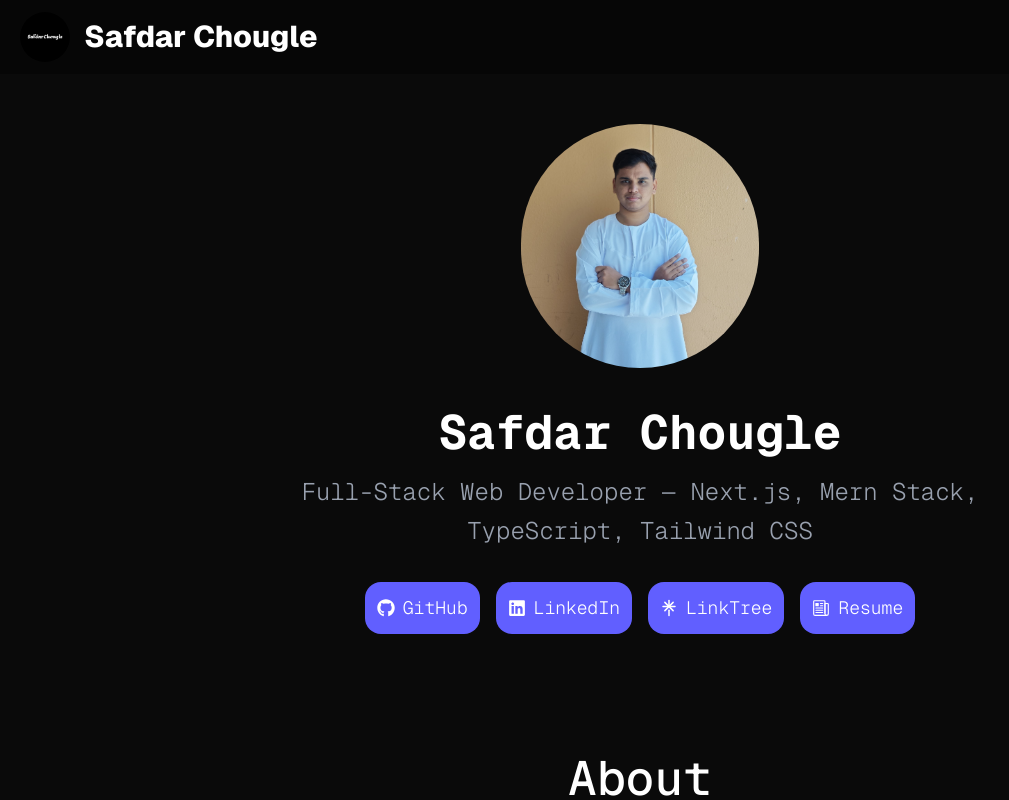
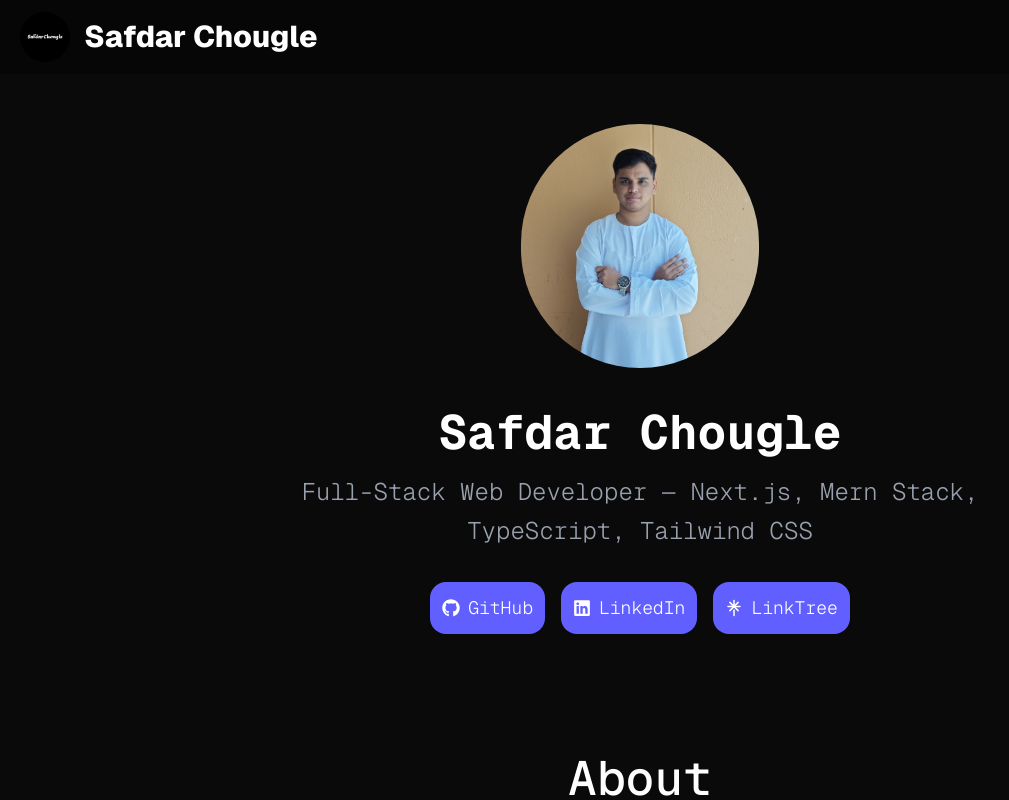
Before and after one commit to chouglesafdar22/Portfolio-Next.js-, a Next.js app in the folder portfolio-ui/: page / in a window 1280 px wide. Shown: the top 800 px of the page, without its empty margins (0-1009 px from the left). Built offline with nearby package versions, Linux system fonts and the light colour scheme.

Commit message:
Adjust ContactForm text styles and comment out Resume button
Updated the font sizes for the 'or' text in ContactForm for better visual consistency. Commented out the Resume button in the main page, possibly to temporarily hide it from the UI.

```diff
--- a/portfolio-ui/app/components/ContactForm.js
+++ b/portfolio-ui/app/components/ContactForm.js
@@ -72,7 +72,7 @@ function ContactForm() {
           <textarea name="message" placeholder='Message' minLength={30} value={formData.message} rows="10" onChange={handleChange} required className='bg-gray-600 sm:w-96 h-28 w-80 text-gray-300 rounded-lg lg:text-xl sm:text-lg font-normal font-mono text-base p-2 m-2 focus:outline-none focus:ring-2 focus:ring-white'></textarea>
           <button type="submit" className='bg-gray-600 hover:bg-gray-700 text-gray-300 hover:text-gray-400 sm:w-80 h-12 w-72 rounded-2xl lg:text-xl sm:text-lg cursor-pointer font-medium font-mono text-base p-2 m-2'>Send Message</button>
         </form>
-        <p className='text-gray-300 lg:text-xl sm:text-lg font-medium font-mono text-base p-2 m-2'>or</p>
+        <p className='text-gray-300 lg:text-lg sm:text-base font-medium font-mono text-sm p-2 m-2'>or</p>
         <Link href={"https://cal.com/safdarchougle"} target='_blank' rel="noopener noreferrer">
           <button className='bg-gray-600 hover:bg-gray-700 text-gray-300 hover:text-gray-400 sm:w-80 h-12 w-72 rounded-2xl lg:text-xl sm:text-lg cursor-pointer font-medium font-mono text-base p-2 m-2'>Schedule Meeting</button>
         </Link>
--- a/portfolio-ui/app/page.js
+++ b/portfolio-ui/app/page.js
@@ -82,7 +82,7 @@ export default function Home() {
                 <Button icon={<FaGithub />} onClick={openGitHub} title="GitHub" hoverTextSize="hover:text-xl" textSize="text-lg" size={40} hoverSize="hover:w-[168px]" bgColor="bg-indigo-500" textColor="text-white" hoverTextColor="hover:text-gray-300" hoverBgColor="hover:bg-gray-600" />
                 <Button icon={<FaLinkedin />} onClick={openLinkedIn} title="LinkedIn" hoverTextSize="hover:text-xl" textSize="text-lg" size={40} hoverSize="hover:w-[168px]" bgColor="bg-indigo-500" textColor="text-white" hoverTextColor="hover:text-gray-300" hoverBgColor="hover:bg-gray-600" />
                 <Button icon={<TbBrandLinktree />} onClick={openLinkTree} size={40} bgColor="bg-indigo-500" title="LinkTree" textColor="text-white" hoverBgColor="hover:bg-gray-600" hoverSize="hover:w-[168px]" hoverTextColor="hover:text-gray-300" textSize="text-lg" hoverTextSize="hover:text-xl" />
-                <Button icon={<IoNewspaperOutline />} onClick={openResume} title="Resume" hoverTextSize="hover:text-xl" textSize="text-lg" size={40} bgColor="bg-indigo-500" hoverTextColor="hover:text-gray-300" textColor="text-white" hoverSize="hover:w-[168px]" hoverBgColor="hover:bg-gray-600" />
+                {/* <Button icon={<IoNewspaperOutline />} onClick={openResume} title="Resume" hoverTextSize="hover:text-xl" textSize="text-lg" size={40} bgColor="bg-indigo-500" hoverTextColor="hover:text-gray-300" textColor="text-white" hoverSize="hover:w-[168px]" hoverBgColor="hover:bg-gray-600" /> */}
               </div>
             </div>
           </div>
```
